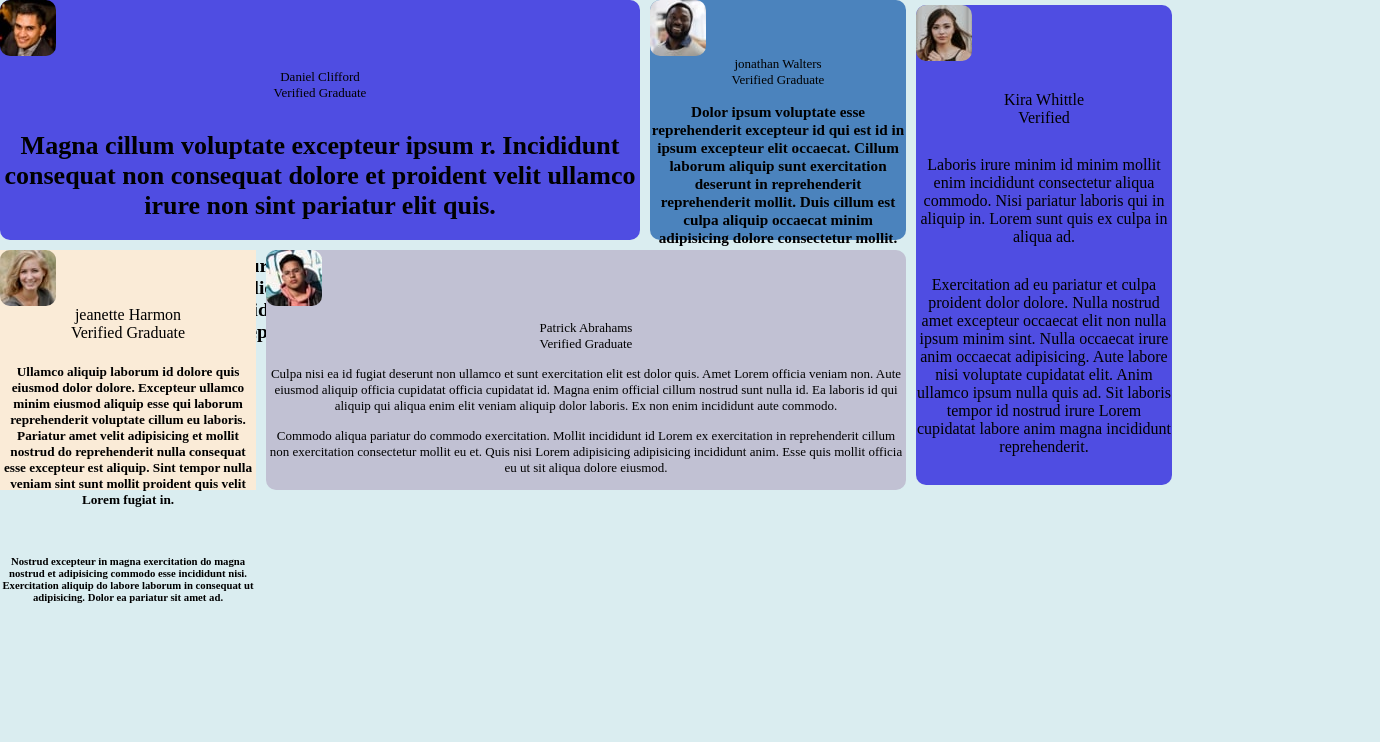
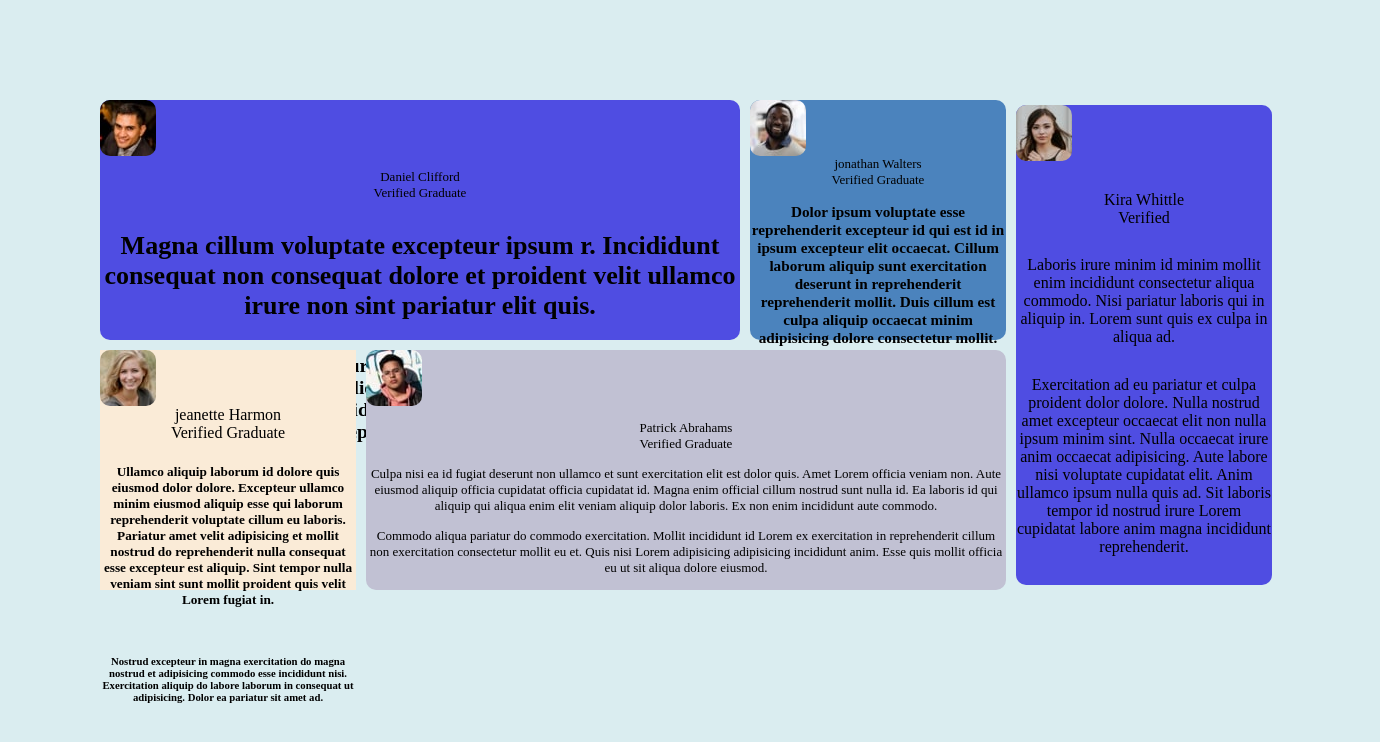
Before and after one commit to ARINCoder/CSS-Flexbox-and-Grid, a plain HTML site: page my testimonial/grid.html in a window 1280 px wide. Shown: the whole page, 1380 px wide, since content can reach past the window. Drawn offline with Linux system fonts and the light colour scheme.

Commit message:
Update specs.css

```diff
--- a/my testimonial/specs.css
+++ b/my testimonial/specs.css
@@ -2,7 +2,7 @@ body{
     background-color: rgb(218, 237, 240);
     display: grid;
     padding: 0px;
-    margin: 0px;
+    margin: 100px;
     width: 100vw;
 }
 .container{
```
